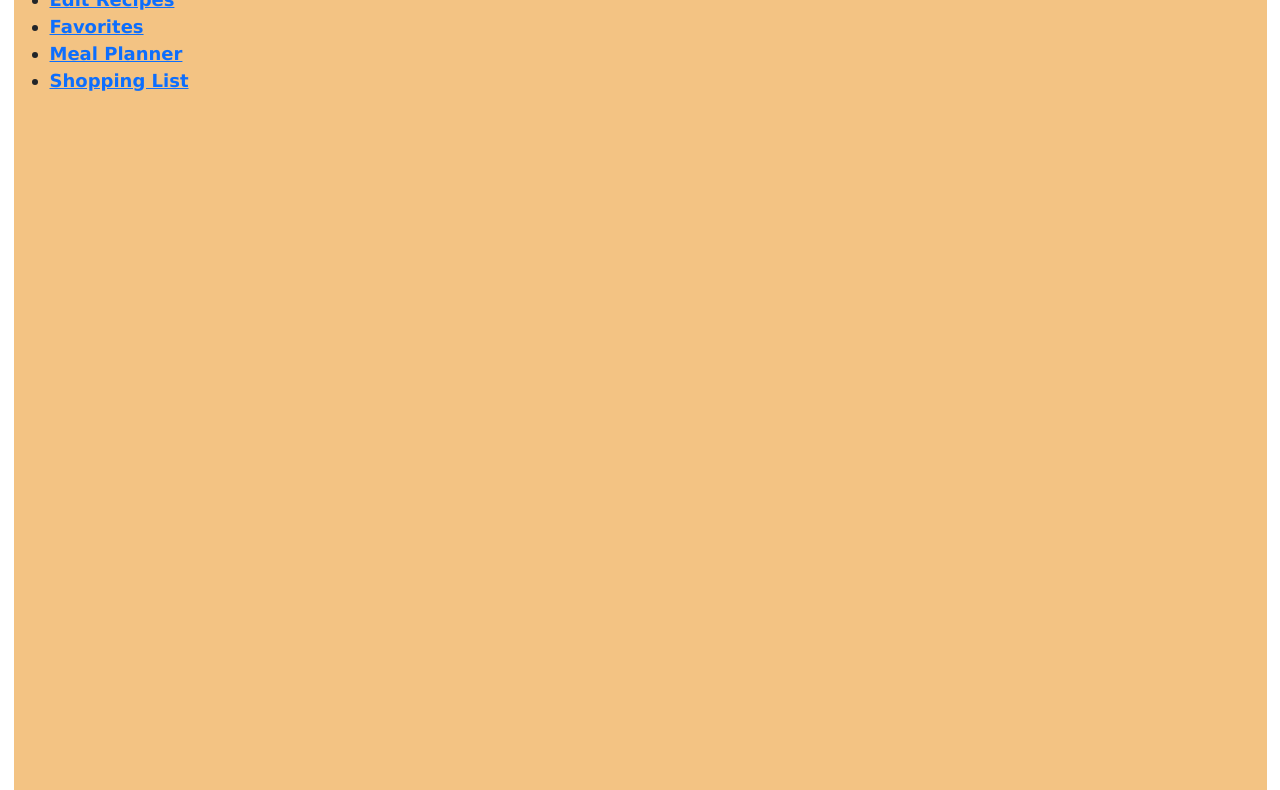
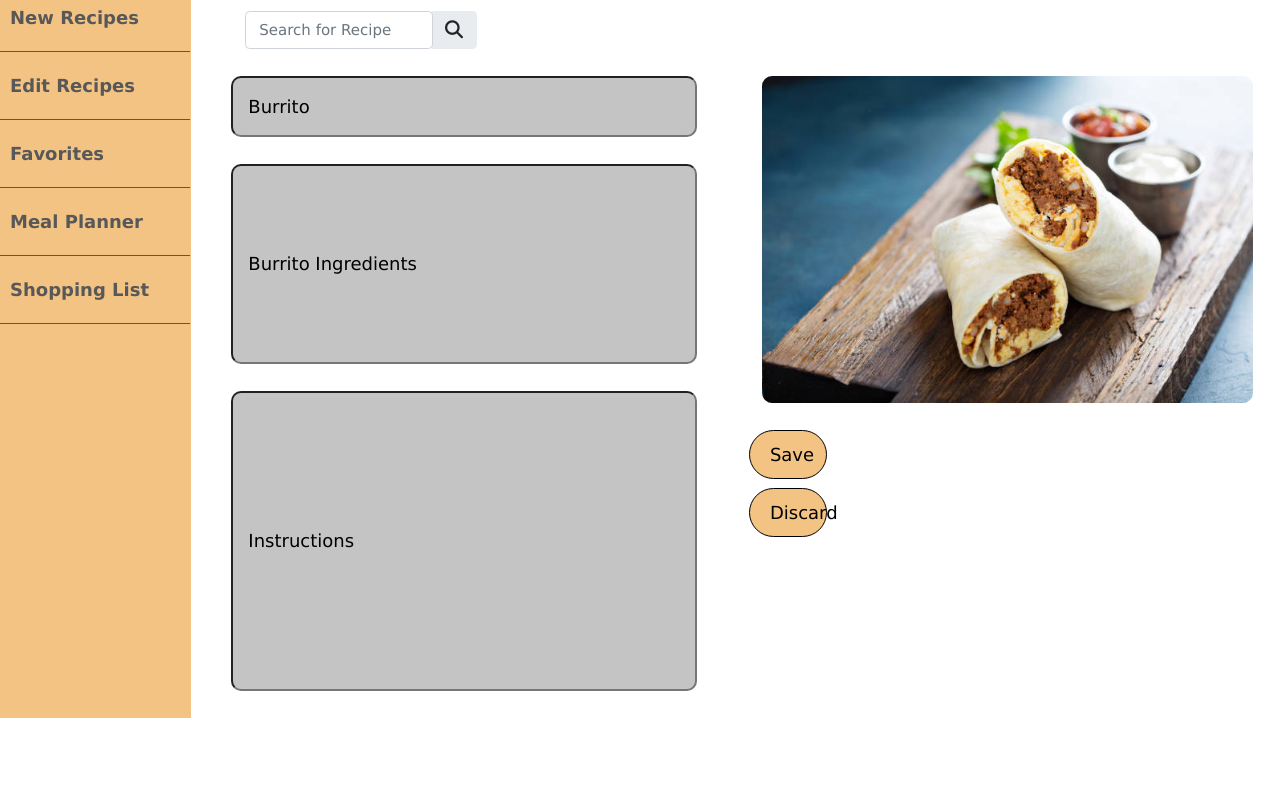
Before and after one commit to cse110-fall21-group9/cse110-fa21-group9, a plain HTML site: page source/pages/new-recipe.html in a window 1280 px wide. Shown: the part 107-897 px from the top of the page. After the commit the page ends 825 px from the top, so only its background shows below. Drawn offline with nearby package versions, Linux system fonts and the light colour scheme.

Commit message:
New/Edit Recipe Page done and Style Revamped

```diff
--- a/source/main.css
+++ b/source/main.css
@@ -1,89 +1,17 @@
-/* Recipe Name */
+/* Apply an overall font and size */
 *{
   font-family:verdana,sans-serif;
   font-size: 18px;
 }
 
-/* body {
-  flex-direction: column;
-  align-items: center;
-} */
 
-/* .Content{
-  align-items: center;
-  height: 100%;
-  width: 100%;
-} */
-
-#RecipeName{
-width: 50%;
-height: 10%;
-margin: 2%;
-border-radius: 10px;
-padding: 15px;
-background: #C4C4C4;
-}
-
-#Ingredients{
-width: 50%;
-height: 50%;
-margin: 2%;
-border-radius: 10px;
-padding: 15px;
-
-background: #C4C4C4;
-}
-
-#Instructions{
-width: 50%;
-height: 60%;
-margin: 2%;
-border-radius: 10px;
-padding: 15px;
-
-background: #C4C4C4;
-}
-
-#SaveButton{
-display: flex;
-flex-direction: row;
-justify-content: space-evenly;
-align-items: center;
-padding: 10px 20px;
-width: 15%;
-
-border: 1px solid #000000;
-border-radius: 40px;
-background-color: rgb(243, 195, 131);
-}
-
-#DiscardButton{
-display: flex;
-flex-direction: row;
-justify-content: space-evenly;
-align-items: center;
-padding: 10px 20px;
-
-width: 15%;
-
-border: 1px solid #000000;
-border-radius: 40px;
-background-color: rgb(243, 195, 131);
-}
-
-#Photo{
-font-size: 15px;
-border-radius: 10px;
-background: #C4C4C4;
-}
-
-
+/* HEADER/NAVBAR ELEMENTS */
+/* TopBar Elements */
 .TopBar{
 background: rgb(88, 88, 88);
 width: 100%;
 top: 0px;
 }
-
 #Logo{
   width: 7%;
   padding-top: 5px;
@@ -114,8 +42,66 @@ nav {
   background-color:#f3efbf;
 }
 
-/* Individual Recipe Card Styling */
+/* INDIVIDUAL RECIPE CARDS */
 .recipeCards {
   height: 375px;
   background: #C4C4C4;
 }
+
+
+/* MAKE/EDIT RECIPE PAGE */
+/* Edit Item Boxes */
+#RecipeName{
+  width: 90%;
+  border-radius: 10px;
+  padding: 15px;
+  background: #C4C4C4;
+}
+#Ingredients{
+  width: 90%;
+  height: 200px;
+  border-radius: 10px;
+  padding: 15px;
+  background: #C4C4C4;
+}
+#Instructions{
+  width: 90%;
+  height: 300px;
+  border-radius: 10px;
+  padding: 15px;
+
+  background: #C4C4C4;
+}
+#Photo{
+  border-radius: 10px;
+  background: #C4C4C4;
+}
+
+/* Save and Discard Buttons */
+#SaveButton{
+display: flex;
+flex-direction: row;
+justify-content: space-evenly;
+align-items: center;
+padding: 10px 20px;
+
+width: 15%;
+
+border: 1px solid #000000;
+border-radius: 40px;
+background-color: rgb(243, 195, 131);
+}
+
+#DiscardButton{
+display: flex;
+flex-direction: row;
+justify-content: space-evenly;
+align-items: center;
+padding: 10px 20px;
+
+width: 15%;
+
+border: 1px solid #000000;
+border-radius: 40px;
+background-color: rgb(243, 195, 131);
+}
--- a/source/pages/new-recipe.html
+++ b/source/pages/new-recipe.html
@@ -8,56 +8,64 @@
     <title>Edit Recipe</title>
     <link rel="stylesheet" href="../main.css">
     <link href="https://cdn.jsdelivr.net/npm/bootstrap@5.1.3/dist/css/bootstrap.min.css" rel="stylesheet" integrity="sha384-1BmE4kWBq78iYhFldvKuhfTAU6auU8tT94WrHftjDbrCEXSU1oBoqyl2QvZ6jIW3" crossorigin="anonymous">
+    <script src="https://kit.fontawesome.com/4f24a48237.js" crossorigin="anonymous"></script>
 </head>
 
 <body>
+    <body>
+        <!-- Top Bar Container -->
         <div class="container-fluid">
-        <!-- TopBar -->
-        <div class="row TopBar"> <!--row 1-->
-            <img src="../images/cooking.png" id="Logo" alt="Our Website logo">
-        </div>
-        <div class="row"> <!--row 2-->
-            <div class="container Content">
-                <!-- Nav Bar -->
-                <nav>
-                    <div class="col"> <!--col 1-->
-                        <div id="nav">
-                            <ul>
-                                <li><a href="../pages/new-recipe.html">New Recipes</a></li>
-                                <li><a href="#">Edit Recipes</a></li>
-                                <li><a href="#">Favorites</a></li>
-                                <li><a href="#">Meal Planner</a></li>
-                                <li><a href="#">Shopping List</a></li>
-                            </ul>
+            <div class="row TopBar">
+                <a href=../../index.html><img src="../images/cooking.png" id="Logo" alt="Our Website logo"></a>
             </div>
         </div>
+
+        <!-- Rest of the Layout Container -->
+        <div class="container-fluid p-0">
+            <div class="row">
+                <!-- 1st Column NavBar -->
+                <div class="col-2">
+                    <nav class="navStyle">
+                        <a href="../pages/new-recipe.html">New Recipes</a>
+                        <a href="#">Edit Recipes</a>
+                        <a href="#">Favorites</a>
+                        <a href="#">Meal Planner</a>
+                        <a href="#">Shopping List</a>
                     </nav>
-                <div class="col"> <!--col 2-->
-                    <form id="SearchBar">
+                </div>
+                <!-- 2nd Column Search Bar and MainLayout -->
                 <div class="col-10">
-                            <input type="text" id="search-bar" placeholder="Search for recipe?">
+                    <!-- Main Layout Container -->
+                    <div class="container-fluid">
+                        <!-- Search Bar -->
+                        <div class="row mt-4 mb-4">
+                            <div class="col-3">
+                                <!-- Borrowed from https://mdbootstrap.com/docs/standard/forms/search/ -->
+                                <div class="input-group rounded">
+                                    <input type="search" class="form-control rounded" placeholder="Search for Recipe" aria-label="Search" aria-describedby="search-addon" style="font-size: 15px;"/>
+                                    <span class="input-group-text border-0" id="search-addon">
+                                      <i class="fas fa-search"></i>
+                                    </span>
                                 </div>
-                        <div class="col-1">
-                            <a href="#"><img class="search-icon" src="../images/search-icon.png" alt="SearchIcon"></a>
                             </div>
-                    </form>
-                    <div class="container">
-                        <div class="col">
+                        </div>
+                        <div class="row">
+                            <div class="col-6">
                                 <form>
-                                <div class="row">
+                                    <div class="row mb-4">
                                         <input type="text" id="RecipeName" value="Burrito">
                                     </div>
-                                <div class="row">
+                                    <div class="row mb-4">
                                         <input type="text" id="Ingredients" value="Burrito Ingredients">
                                     </div>
-                                <div class="row">
+                                    <div class="row mb-4">
                                         <input type="text" id="Instructions" value="Instructions">
                                     </div>
                                 </form>
                             </div>
-                        <div class="col">
-                            <img src="../images/burrito.jpeg" id="Photo" alt="Picture of the food">
-                            <div class="row">
+                            <div class="col-6">
+                                <img src="../images/burrito.jpeg" class="img-fluid" id="Photo" alt="Picture of the food">
+                                <div class="row mt-4 mb-2">
                                     <button type="button" id="SaveButton" onclick="alert('Hello world!')">Save</button>
                                 </div>
                                 <div class="row">
@@ -69,6 +77,7 @@
                 </div>
             </div>
         </div>
+    </body>
 
 </body>
 
```
Also changed, not shown: index.html (+2 -2 lines). Lines whose indentation alone changed are shown as unchanged.
